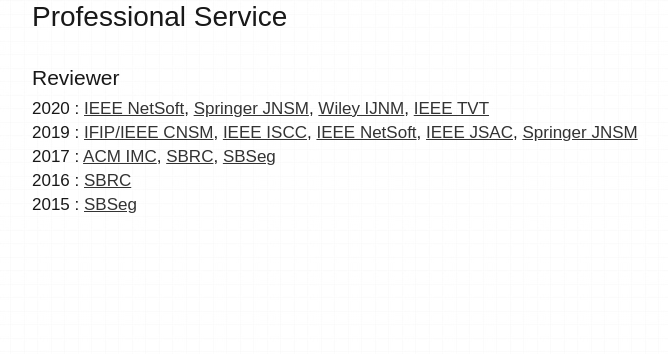
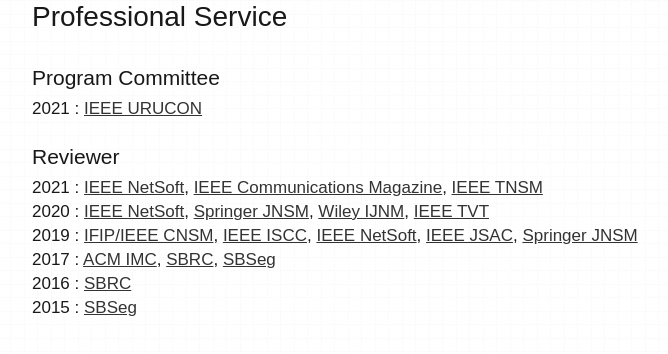
Before and after one commit to mcnevesinf/mcnevesinf.github.io, a plain HTML site: page service.html in a window 1280 px wide. Shown: the whole page, without its empty margins (138-806 px from the left). Drawn offline with Linux system fonts and the light colour scheme.

Commit message:
Update professional service

```diff
--- a/service.html
+++ b/service.html
@@ -23,8 +23,17 @@
 		<div class="column">
 			<h3><a id="service" name="service"></a>Professional Service</h3>
 			</br>
+			<h4>Program Committee</h4>
+			<h5>
+				2021 : <a href="http://urucon2021.org/" target="_blank">IEEE URUCON</a>
+			</h5>
+			</br>
 			<h4>Reviewer</h4>
 			<h5>
+				2021 :  <a href="https://netsoft2021.ieee-netsoft.org/" target="_blank">IEEE NetSoft</a>,
+						<a href="https://www.comsoc.org/publications/magazines/ieee-communications-magazine" target="_blank">IEEE Communications Magazine</a>,
+						<a href="https://www.comsoc.org/publications/journals/ieee-tnsm" target="_blank">IEEE TNSM</a>
+			</br>
 				2020 :  <a href="https://netsoft2020.ieee-netsoft.org/" target="_blank">IEEE NetSoft</a>,
 						<a href="https://www.springer.com/journal/10922" target="_blank">Springer JNSM</a>,
 						<a href="https://onlinelibrary.wiley.com/journal/10991190" target="_blank">Wiley IJNM</a>,
```
